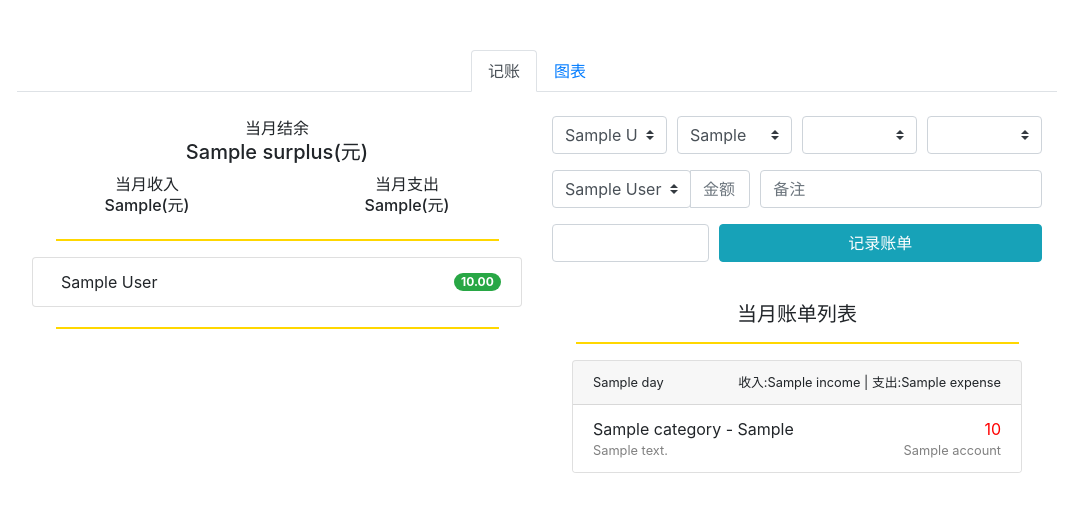
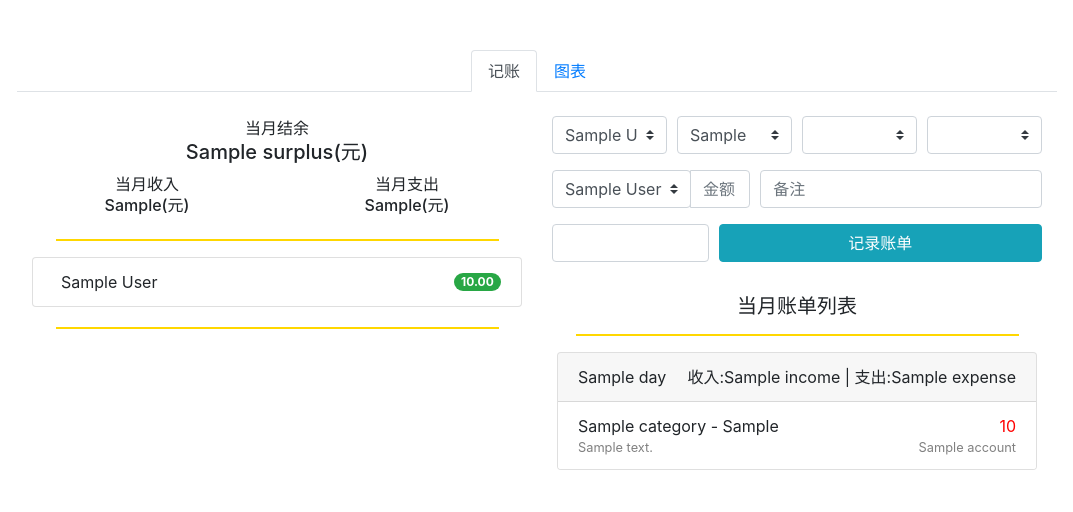
Before and after one commit to bobjiangps/daily-accounting, a Django app: template templates/accounting/index.html in a window 1280 px wide. Shown: the top 512 px of the page, without its empty margins (103-1176 px from the left). Run offline with Django 3.2, Linux system fonts and the light colour scheme; a user stored in the database is signed in; tables that the repository leaves empty hold one stand-in row (values such as "Sample post"); the template is opened without the code that fills it: values that come from a table or form of the project are taken from there, most other values are stand-ins (such as "Sample title", 1, 10 or a date in 2020); lists and menus that the app fills with data are empty; parts of the project's set-up code (start-up, migrations or seed data) failed here and were passed over; some libraries are stand-ins or nearby versions.

Commit message:
update readme and format

```diff
--- a/templates/accounting/index.html
+++ b/templates/accounting/index.html
@@ -116,12 +116,12 @@
                                 </div>
                             </div>
                         </form>
-                        <br>
+                        <p></p>
                         <h5>当月账单列表</h5>
                         <hr width="90%" class="main-separator"/>
                         {% for day, records in current_month_records.items %}
-                        <div class="card" style="margin: 0px 20px 10px 20px;">
-                            <div class="card-header" style="font-size: 80%;">
+                        <div class="card" style="margin: 0px 5px 10px 5px;">
+                            <div class="card-header">
                                 <div style="float: left;">{{ day }}</div>
                                 {% load filter_dict %}
                                 <div style="float: right;">
@@ -130,7 +130,6 @@
                             </div>
                             <ul class="list-group list-group-flush">
                                 {% for hr in records %}
-<!--                                <li class="list-group-item">{{ hr.time_of_occurrence }} - {{ hr.account }} - {{ hr.category }} - {{ hr.amount }} - {{ hr.comment }}</li>-->
                                 <li class="list-group-item">
                                     {% if hr.sub_category %}
                                     <div style="float: left;">{{ hr.category }} - {{ hr.sub_category }}</div>
```
Also changed, not shown: README.md, accounting/templatetags/filter_dict.py (line endings or trailing spaces).
